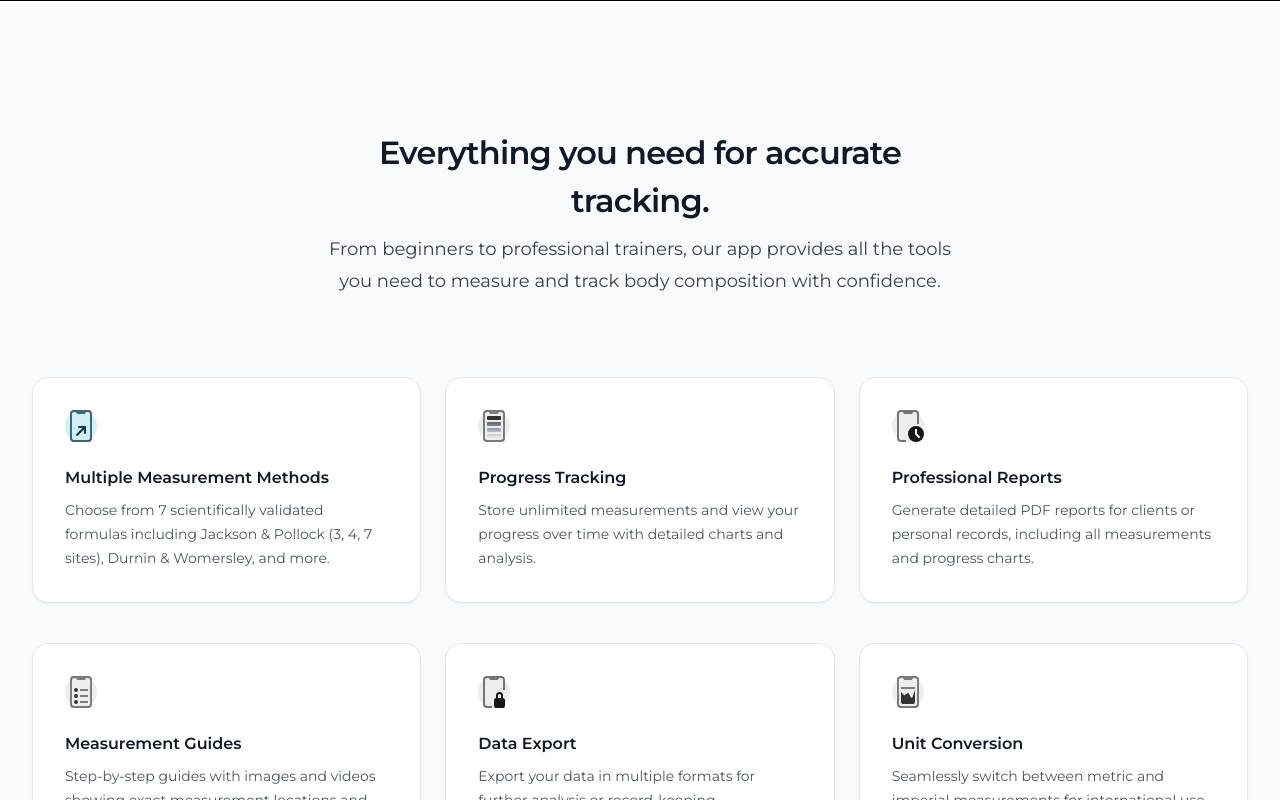
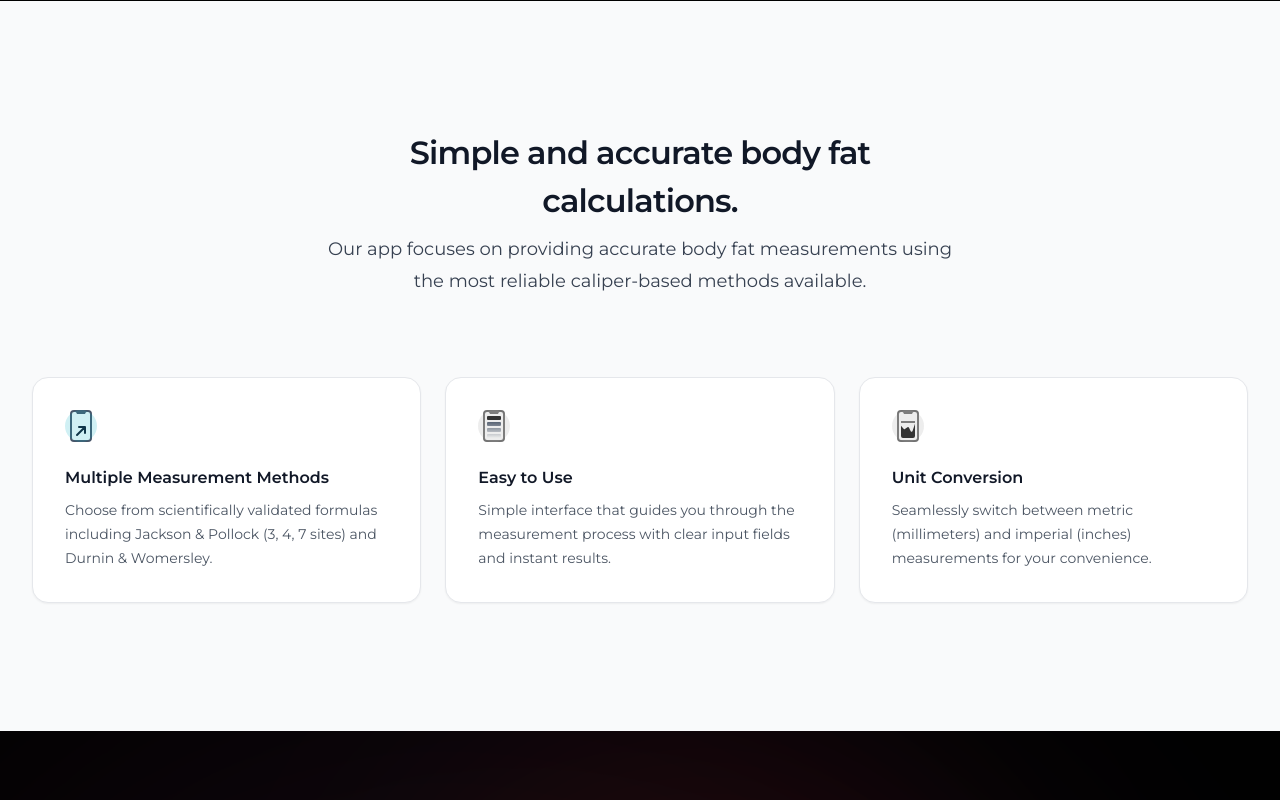
Before and after one commit to tehidea/bodyfatcalculator, a Next.js app: page / in a window 1280 px wide. Shown: the part 2380-3180 px from the top of the page. Built offline with nearby package versions, Linux system fonts and the light colour scheme.

Commit message:
Don't lie

```diff
--- a/src/components/SecondaryFeatures.tsx
+++ b/src/components/SecondaryFeatures.tsx
@@ -196,12 +196,11 @@ export function SecondaryFeatures() {
       <Container>
         <div className="mx-auto max-w-2xl sm:text-center">
           <h2 className="text-3xl font-semibold tracking-tight text-gray-900">
-            Everything you need for accurate tracking.
+            Simple and accurate body fat calculations.
           </h2>
           <p className="mt-2 text-lg text-gray-700">
-            From beginners to professional trainers, our app provides all the
-            tools you need to measure and track body composition with
-            confidence.
+            Our app focuses on providing accurate body fat measurements using
+            the most reliable caliper-based methods available.
           </p>
         </div>
         <ul
@@ -212,37 +211,19 @@ export function SecondaryFeatures() {
             {
               name: 'Multiple Measurement Methods',
               description:
-                'Choose from 7 scientifically validated formulas including Jackson & Pollock (3, 4, 7 sites), Durnin & Womersley, and more.',
+                'Choose from scientifically validated formulas including Jackson & Pollock (3, 4, 7 sites) and Durnin & Womersley.',
               icon: DeviceArrowIcon,
             },
             {
-              name: 'Progress Tracking',
+              name: 'Easy to Use',
               description:
-                'Store unlimited measurements and view your progress over time with detailed charts and analysis.',
+                'Simple interface that guides you through the measurement process with clear input fields and instant results.',
               icon: DeviceCardsIcon,
-            },
-            {
-              name: 'Professional Reports',
-              description:
-                'Generate detailed PDF reports for clients or personal records, including all measurements and progress charts.',
-              icon: DeviceClockIcon,
-            },
-            {
-              name: 'Measurement Guides',
-              description:
-                'Step-by-step guides with images and videos showing exact measurement locations and techniques.',
-              icon: DeviceListIcon,
-            },
-            {
-              name: 'Data Export',
-              description:
-                'Export your data in multiple formats for further analysis or record-keeping.',
-              icon: DeviceLockIcon,
             },
             {
               name: 'Unit Conversion',
               description:
-                'Seamlessly switch between metric and imperial measurements for international use.',
+                'Seamlessly switch between metric (millimeters) and imperial (inches) measurements for your convenience.',
               icon: DeviceChartIcon,
             },
           ].map((feature) => (
```
